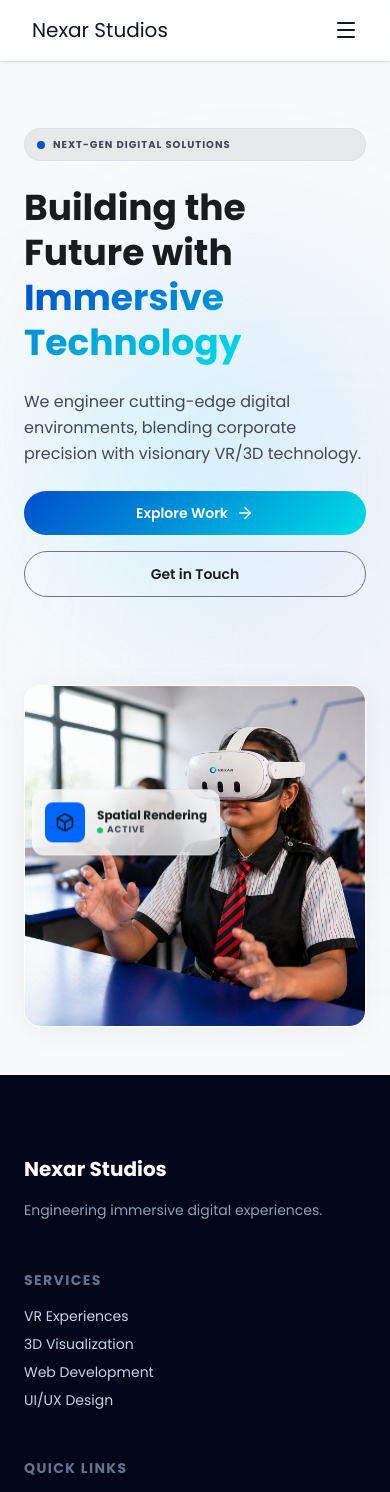
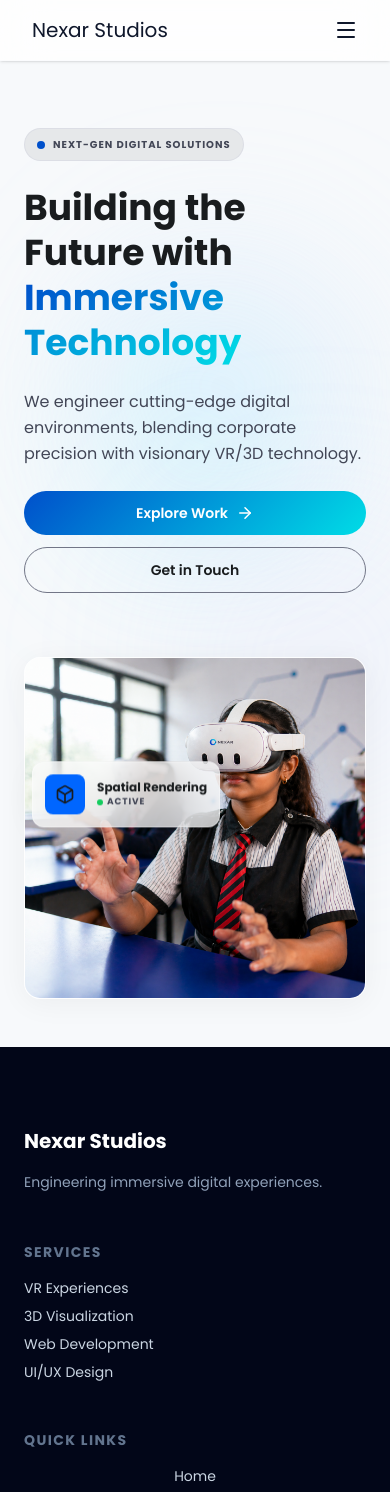
Before and after one commit to nexarstudiosinfo/NEXARSTUDIOS, a React (Vite) app: page / in a window 390 px wide. Shown: the top 1492 px of the page. Built offline with nearby package versions, Linux system fonts and the light colour scheme.

Commit message:
Update Home.tsx

```diff
--- a/src/pages/Home.tsx
+++ b/src/pages/Home.tsx
@@ -7,12 +7,12 @@ export default function Home({ onPageChange }: { onPageChange: (page: string) =>
 
       {/* Background Blobs */}
       <div className="absolute inset-0 z-0">
-        <div className="absolute top-1/4 left-1/4 w-[300px] h-[300px] md:w-[500px] md:h-[500px] bg-blue-200/30 rounded-full blur-[80px] md:blur-[100px] animate-blob" />
-        <div className="absolute top-1/3 right-1/4 w-[250px] h-[250px] md:w-[400px] md:h-[400px] bg-cyan-200/30 rounded-full blur-[80px] md:blur-[100px] animate-blob animation-delay-2000" />
-        <div className="absolute bottom-1/4 left-1/2 w-[300px] h-[300px] md:w-[600px] md:h-[600px] bg-indigo-200/20 rounded-full blur-[100px] md:blur-[120px] animate-blob animation-delay-4000" />
+        <div className="absolute top-1/4 left-1/4 w-[250px] h-[250px] md:w-[500px] md:h-[500px] bg-blue-200/30 rounded-full blur-[80px] md:blur-[100px] animate-blob" />
+        <div className="absolute top-1/3 right-1/4 w-[200px] h-[200px] md:w-[400px] md:h-[400px] bg-cyan-200/30 rounded-full blur-[80px] md:blur-[100px] animate-blob animation-delay-2000" />
+        <div className="absolute bottom-1/4 left-1/2 w-[250px] h-[250px] md:w-[600px] md:h-[600px] bg-indigo-200/20 rounded-full blur-[100px] md:blur-[120px] animate-blob animation-delay-4000" />
       </div>
 
-      <main className="max-w-[1440px] mx-auto px-6 md:px-12 lg:px-16 relative z-10 grid grid-cols-1 lg:grid-cols-2 gap-12 items-center py-12 md:py-20">
+      <main className="max-w-[1440px] mx-auto px-6 md:px-12 lg:px-16 relative z-10 grid grid-cols-1 lg:grid-cols-2 gap-10 md:gap-12 items-center py-12 md:py-20">
 
         {/* LEFT */}
         <motion.div
@@ -22,22 +22,27 @@ export default function Home({ onPageChange }: { onPageChange: (page: string) =>
           className="flex flex-col gap-6 md:gap-8"
         >
 
-          <div className="inline-flex items-center gap-2 px-3 py-2 rounded-full bg-surface-container-high border border-outline-variant/30 text-[10px] md:text-xs font-bold tracking-widest uppercase text-on-surface-variant">
+          {/* Badge */}
+          <div className="inline-flex items-center gap-2 px-3 py-2 rounded-full bg-surface-container-high border border-outline-variant/30 text-[10px] md:text-xs font-bold tracking-widest uppercase text-on-surface-variant w-fit">
             <span className="w-2 h-2 bg-primary rounded-full" />
             Next-Gen Digital Solutions
           </div>
 
+          {/* Heading */}
           <h1 className="text-4xl md:text-6xl lg:text-[72px] leading-tight font-bold text-on-surface">
             Building the <br />
             Future with <br />
             <span className="text-gradient">Immersive Technology</span>
           </h1>
 
+          {/* Paragraph */}
           <p className="text-base md:text-lg text-on-surface-variant max-w-xl leading-relaxed">
             We engineer cutting-edge digital environments, blending corporate precision with visionary VR/3D technology.
           </p>
 
-          <div className="flex flex-col sm:flex-row gap-4 w-full">
+          {/* Buttons */}
+          <div className="flex flex-col sm:flex-row gap-3 md:gap-4 w-full">
+
             <motion.button
               whileHover={{ scale: 1.02 }}
               whileTap={{ scale: 0.98 }}
@@ -56,6 +61,7 @@ export default function Home({ onPageChange }: { onPageChange: (page: string) =>
             >
               Get in Touch
             </motion.button>
+
           </div>
 
         </motion.div>
@@ -65,7 +71,7 @@ export default function Home({ onPageChange }: { onPageChange: (page: string) =>
           initial={{ opacity: 0, scale: 0.95 }}
           animate={{ opacity: 1, scale: 1 }}
           transition={{ duration: 0.8, delay: 0.2 }}
-          className="relative w-full aspect-square mt-10 lg:mt-0"
+          className="relative w-full aspect-square mt-6 md:mt-10 lg:mt-0"
         >
 
           {/* HERO IMAGE */}
```
